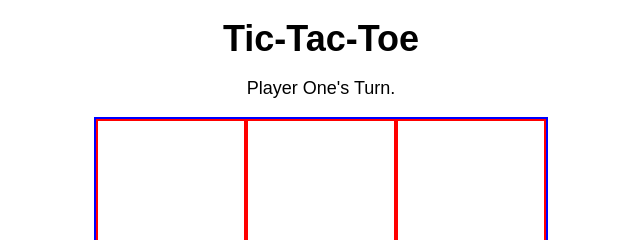
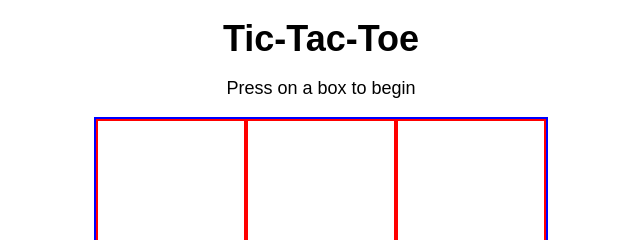
Before and after one commit to sparky9043/tic-tac-toe, a plain HTML site: page index.html in a window 1280 px wide. Shown: the top 240 px of the page, 319-959 px from the left. Drawn offline with Linux system fonts and the light colour scheme.

Commit message:
Change instruction text in display player

```diff
--- a/index.html
+++ b/index.html
@@ -27,7 +27,7 @@
   <div class="container">
     <h1 class="title">Tic-Tac-Toe</h1>
     <p class="display-player">
-      <span class="player-turn">Player One</span>'s Turn.
+      <span class="player-turn">Press on a box to begin</span>
     </p>
     <div class="panel"></div>
     <p class="winner-display"></p>
```
